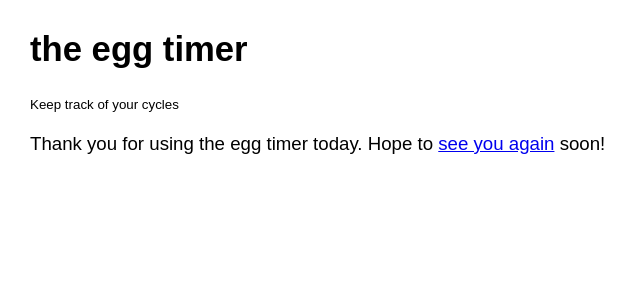
After one commit to jessamynsmith/eggtimer-server, a Django app: template egg_timer/templates/registration/logout.html in a window 1280 px wide. The commit adds this page. Shown: the top 300 px of the page, without its empty margins (0-640 px from the left). Run offline with Django 3.2, Linux system fonts and the light colour scheme; the template is opened without the code that fills it, so the values that code supplies are empty.

Commit message:
Added logout link and made login/logout work properly.

```diff
--- a/egg_timer/site_settings/common.py
+++ b/egg_timer/site_settings/common.py
@@ -109,6 +109,7 @@ INSTALLED_APPS = [
 ]
 
 AUTH_PROFILE_MODULE = 'userprofiles.UserProfile'
+LOGIN_REDIRECT_URL = '/calendar/'
 
 from email.utils import formataddr
 DEFAULT_FROM_EMAIL = formataddr(ADMINS[0])
@@ -118,7 +119,7 @@ EMAIL_HOST_USER = os.environ.get('MAILGUN_SMTP_LOGIN')
 EMAIL_HOST_PASSWORD = os.environ.get('MAILGUN_SMTP_PASSWORD')
 EMAIL_USE_TLS = True
 
-ACCOUNT_ACTIVATION_DAYS = 30
+ACCOUNT_ACTIVATION_DAYS = 14
 
 # A sample logging configuration. The only tangible logging
 # performed by this configuration is to send an email to
--- a/egg_timer/static/css/base.css
+++ b/egg_timer/static/css/base.css
@@ -11,6 +11,10 @@ h1 {
 
 .small {
     font-size: 10pt;
+}
+
+.right {
+    float: right;
 }
 
 /* d3 graph formatting */
--- a/egg_timer/templates/base.html
+++ b/egg_timer/templates/base.html
@@ -11,9 +11,15 @@
 <body>
 
 <h1>the egg timer</h1>
-<p class="small">Keep track of your cycles</p>
+<span class="small">Keep track of your cycles</span>
 
+{% if not user.is_anonymous %}
+    <span class="small right"><a href="{% url auth_logout %}">Log out</a></span>
+{% endif %}
+
+<p>
 {% block content %}{% endblock %}
+</p>
 
 {% block footer %}
 {% endblock %}
--- a/egg_timer/templates/registration/login.html
+++ b/egg_timer/templates/registration/login.html
@@ -8,7 +8,7 @@
 <p>Your username and password didn't match. Please try again.</p>
 {% endif %}
 
-<form method="post" action="{% url 'django.contrib.auth.views.login' %}">
+<form method="post" action="">
 {% csrf_token %}
 <table>
 <tr>
--- /dev/null
+++ b/egg_timer/templates/registration/logout.html
@@ -0,0 +1,8 @@
+{% extends "base.html" %}
+
+{% block title %}Log out{% endblock %}
+
+{% block content %}
+    Thank you for using the egg timer today. Hope to <a href="{% url auth_login %}">see you again</a> soon!
+
+{% endblock %}
--- a/egg_timer/urls.py
+++ b/egg_timer/urls.py
@@ -3,6 +3,7 @@ from django.contrib.auth.decorators import login_required
 from django.contrib import admin
 from django.views.generic import TemplateView
 from tastypie.api import Api
+
 from egg_timer.apps.api import v1 as api
 from egg_timer.apps.periods import views as period_views
 
@@ -17,7 +18,7 @@ urlpatterns = patterns('',
     # Uncomment the admin/doc line below to enable admin documentation:
     # url(r'^admin/doc/', include('django.contrib.admindocs.urls')),
 
-    url(r'^accounts/login/$', 'django.contrib.auth.views.login'),
+    (r'^accounts/', include('registration.backends.default.urls')),
     url(r'^admin/', include(admin.site.urls)),
     url(r'^api/', include(v1_api.urls)),
 
--- a/requirements/common.txt
+++ b/requirements/common.txt
@@ -1,4 +1,4 @@
-Django==1.5.1
+Django==1.4
 South==0.7.6
 django-jquery==1.9.1
 django-registration==0.8
```
